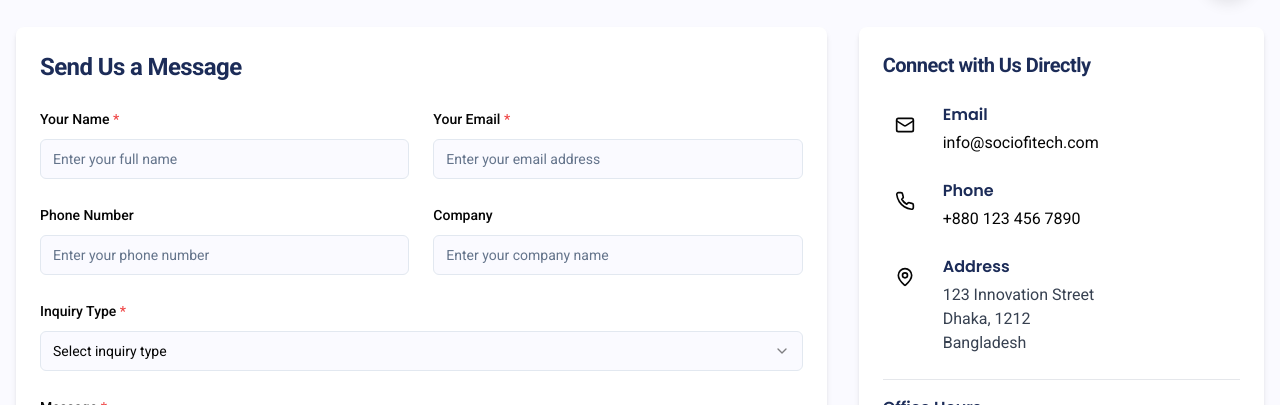
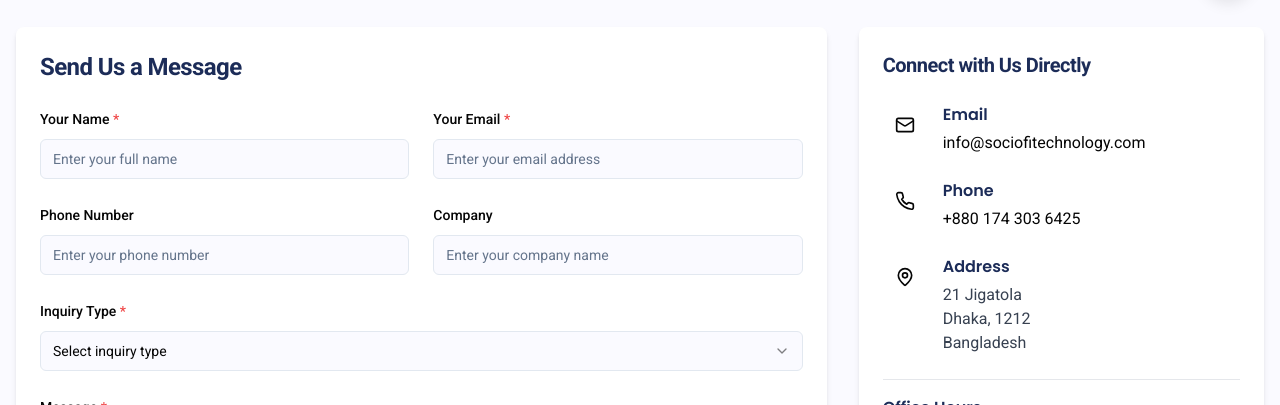
Before and after one commit to SocioFi-Technology/sociofiw-website, a Next.js app: page /contact in a window 1280 px wide. Shown: the part 780-1185 px from the top of the page. Built offline with nearby package versions, Linux system fonts and the light colour scheme.

Commit message:
Update contact-info.tsx

```diff
--- a/components/contact/contact-info.tsx
+++ b/components/contact/contact-info.tsx
@@ -42,8 +42,8 @@ const ContactInfo = () => {
             </div>
             <div>
               <h3 className="font-semibold text-neutral-darkgrey mb-1">Email</h3>
-              <a href="mailto:info@sociofitech.com" className="text-primary-teal hover:underline">
-                info@sociofitech.com
+              <a href="mailto:info@sociofitechnology.com" className="text-primary-teal hover:underline">
+                info@sociofitechnology.com
               </a>
             </div>
           </motion.div>
@@ -54,8 +54,8 @@ const ContactInfo = () => {
             </div>
             <div>
               <h3 className="font-semibold text-neutral-darkgrey mb-1">Phone</h3>
-              <a href="tel:+8801234567890" className="text-primary-teal hover:underline">
-                +880 123 456 7890
+              <a href="tel:+8801743036425" className="text-primary-teal hover:underline">
+                +880 174 303 6425
               </a>
             </div>
           </motion.div>
@@ -67,7 +67,7 @@ const ContactInfo = () => {
             <div>
               <h3 className="font-semibold text-neutral-darkgrey mb-1">Address</h3>
               <p className="text-gray-700">
-                123 Innovation Street
+                21 Jigatola
                 <br />
                 Dhaka, 1212
                 <br />
```
